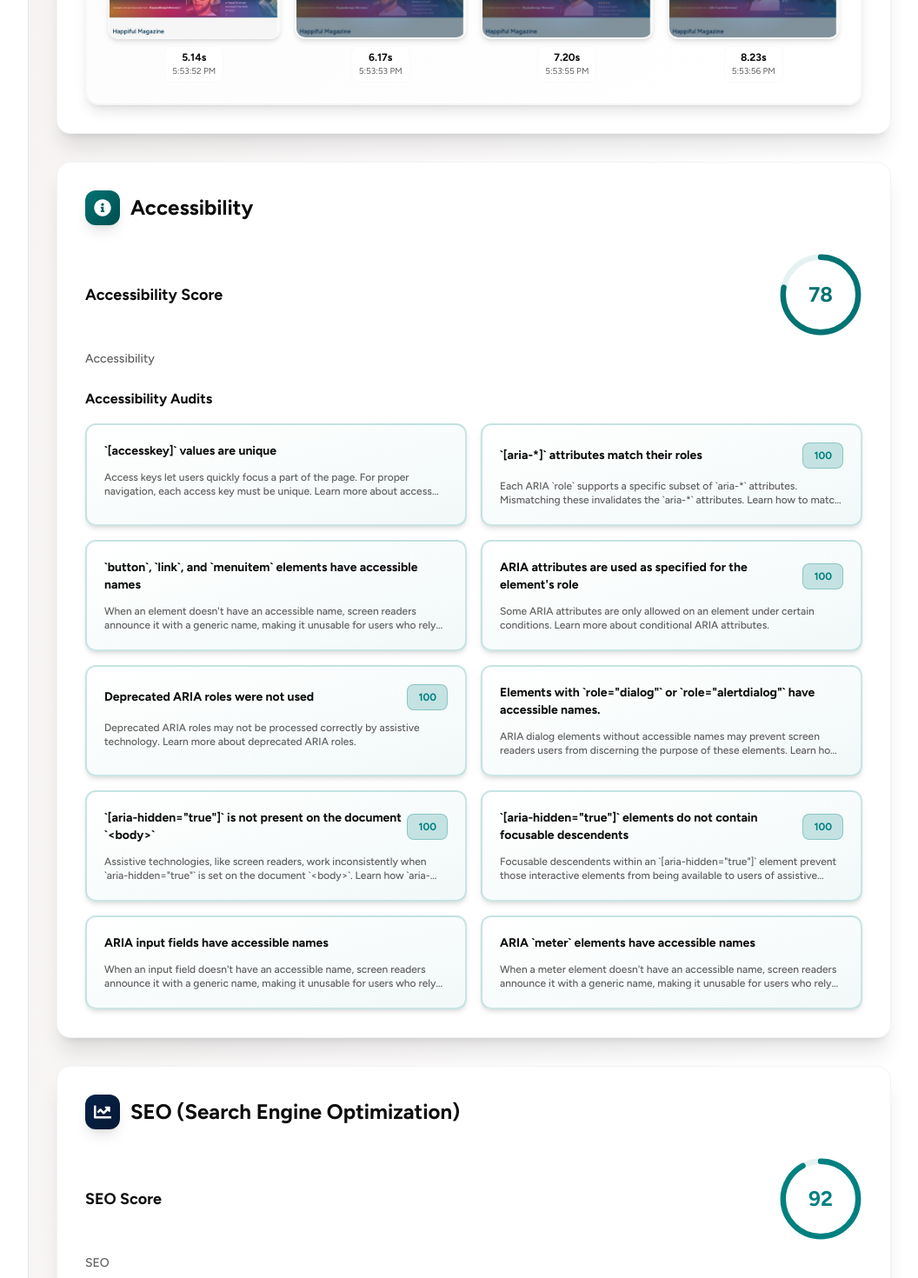
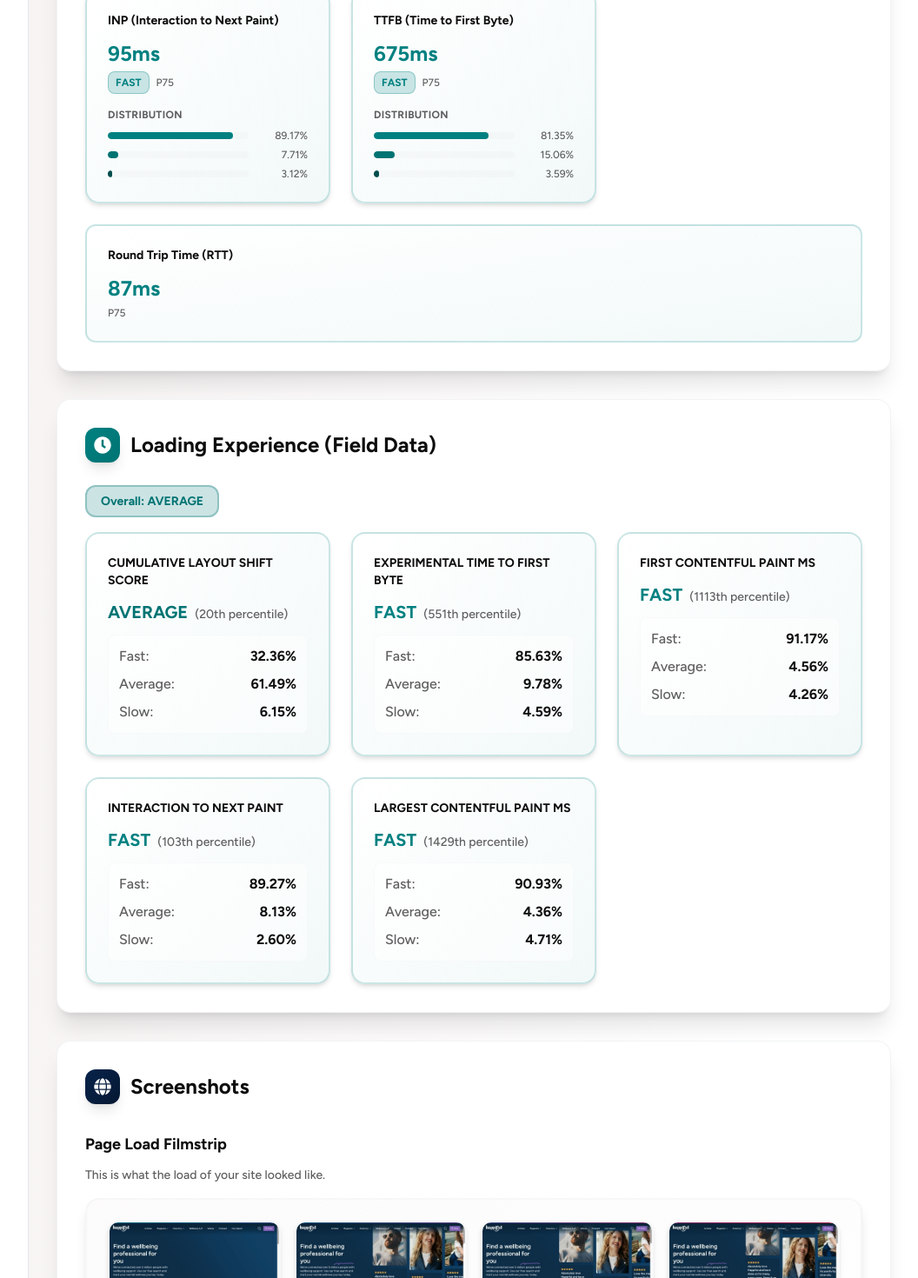
Before and after one commit to shreyanshgohil/pagematrixfrontend-new, a Next.js app: page /reports/1 in a window 1280 px wide. Shown: the part 2220-3690 px from the top of the page at 87% size, without its empty margins (223-1279 px from the left). Built offline with nearby package versions, Linux system fonts and the light colour scheme; no server answers.

Commit message:
feat: done

```diff
--- a/src/components/reports/AccessibilitySection.jsx
+++ b/src/components/reports/AccessibilitySection.jsx
@@ -15,8 +15,8 @@ const AccessibilitySection = ({ accessibilityData }) => {
         </div>
         <div className="text-center py-8">
           <p className="text-brand-gray-500 font-medium">
-            Accessibility data not available in this report. Enable accessibility
-            category in Lighthouse to see this data.
+            Accessibility data not available in this report. Enable
+            accessibility category in Lighthouse to see this data.
           </p>
         </div>
       </div>
@@ -70,7 +70,9 @@ const AccessibilitySection = ({ accessibilityData }) => {
                         : "#004d4d"
                     }
                     strokeWidth="8"
-                    strokeDasharray={`${(accessibilityScore / 100) * 339.29} 339.29`}
+                    strokeDasharray={`${
+                      (accessibilityScore / 100) * 339.29
+                    } 339.29`}
                     strokeLinecap="round"
                   />
                 </svg>
@@ -90,9 +92,6 @@ const AccessibilitySection = ({ accessibilityData }) => {
               </div>
             </div>
           </div>
-          <p className="text-sm text-brand-gray-500 font-medium">
-            {accessibilityData.lighthouseResult.categories.accessibility.title}
-          </p>
         </div>
 
         {/* Accessibility Audits */}
--- a/src/components/reports/BestPracticesSection.jsx
+++ b/src/components/reports/BestPracticesSection.jsx
@@ -24,8 +24,7 @@ const BestPracticesSection = ({ bestPracticesData }) => {
   }
 
   const bestPracticesScore =
-    bestPracticesData.lighthouseResult.categories["best-practices"].score *
-    100;
+    bestPracticesData.lighthouseResult.categories["best-practices"].score * 100;
 
   return (
     <div className="bg-white rounded-2xl shadow-xl border border-brand-gray-400/50 p-8 mb-8 backdrop-blur-sm">
@@ -71,7 +70,9 @@ const BestPracticesSection = ({ bestPracticesData }) => {
                         : "#004d4d"
                     }
                     strokeWidth="8"
-                    strokeDasharray={`${(bestPracticesScore / 100) * 339.29} 339.29`}
+                    strokeDasharray={`${
+                      (bestPracticesScore / 100) * 339.29
+                    } 339.29`}
                     strokeLinecap="round"
                   />
                 </svg>
@@ -91,12 +92,6 @@ const BestPracticesSection = ({ bestPracticesData }) => {
               </div>
             </div>
           </div>
-          <p className="text-sm text-brand-gray-500 font-medium">
-            {
-              bestPracticesData.lighthouseResult.categories["best-practices"]
-                .title
-            }
-          </p>
         </div>
 
         {/* Best Practices Audits */}
--- a/src/components/reports/CruxSection.jsx
+++ b/src/components/reports/CruxSection.jsx
@@ -218,7 +218,7 @@ const CruxSection = ({ cruxData }) => {
                     </div>
                     <div className="space-y-1.5">
                       {metric.histogram.map((bin, idx) => {
-                        const percentage = (bin.density * 100).toFixed(1);
+                        const percentage = (bin.density * 100).toFixed(2);
                         const range =
                           bin.end !== undefined
                             ? `${bin.start} - ${bin.end}`
--- a/src/components/reports/LoadingExperience.jsx
+++ b/src/components/reports/LoadingExperience.jsx
@@ -83,7 +83,7 @@ const LoadingExperience = ({ normalData }) => {
                       Fast: {metric.good}
                     </span>
                     <span className="text-brand-blue-900 font-bold">
-                      {metric.distributions?.[0]?.proportion * 100}%
+                      {((metric.distributions?.[0]?.proportion || 0) * 100).toFixed(2)}%
                     </span>
                   </div>
                   <div className="flex justify-between">
@@ -91,7 +91,7 @@ const LoadingExperience = ({ normalData }) => {
                       Average: {metric.average}
                     </span>
                     <span className="text-brand-blue-900 font-bold">
-                      {metric.distributions?.[1]?.proportion * 100}%
+                      {((metric.distributions?.[1]?.proportion || 0) * 100).toFixed(2)}%
                     </span>
                   </div>
                   <div className="flex justify-between">
@@ -99,7 +99,7 @@ const LoadingExperience = ({ normalData }) => {
                       Slow: {metric.poor}
                     </span>
                     <span className="text-brand-blue-900 font-bold">
-                      {metric.distributions?.[2]?.proportion * 100}%
+                      {((metric.distributions?.[2]?.proportion || 0) * 100).toFixed(2)}%
                     </span>
                   </div>
                 </div>
--- a/src/components/reports/OriginLoadingExperience.jsx
+++ b/src/components/reports/OriginLoadingExperience.jsx
@@ -78,7 +78,7 @@ const OriginLoadingExperience = ({ normalData }) => {
                             : "All"}
                         </span>
                         <span className="text-brand-blue-900 font-bold">
-                          {(dist.proportion * 100).toFixed(1)}%
+                          {(dist.proportion * 100).toFixed(2)}%
                         </span>
                       </div>
                     ))}
--- a/src/components/reports/SEOSection.jsx
+++ b/src/components/reports/SEOSection.jsx
@@ -87,9 +87,6 @@ const SEOSection = ({ seoData }) => {
               </div>
             </div>
           </div>
-          <p className="text-sm text-brand-gray-500 font-medium">
-            {seoData.lighthouseResult.categories.seo.title}
-          </p>
         </div>
 
         {/* SEO Audits */}
@@ -102,8 +99,7 @@ const SEOSection = ({ seoData }) => {
               {seoData.lighthouseResult.categories.seo.auditRefs
                 .slice(0, 10)
                 .map((auditRef, index) => {
-                  const audit =
-                    seoData.lighthouseResult?.audits?.[auditRef.id];
+                  const audit = seoData.lighthouseResult?.audits?.[auditRef.id];
                   if (!audit) return null;
 
                   return (
--- a/src/pages/reports/[id].js
+++ b/src/pages/reports/[id].js
@@ -121,44 +121,44 @@ const ReportDetail = () => {
               </div>
             </div>
 
-            {/* Section 2: Performance Score Overview */}
+            {/* Section 1: Performance Score Overview - Main score, most important */}
             <PerformanceScoreOverview normalData={normalData} />
 
-            {/* Section 3: Core Web Vitals */}
+            {/* Section 2: Core Web Vitals - Critical user experience metrics */}
             <CoreWebVitals normalData={normalData} />
 
-            {/* Section 4: Additional Performance Metrics */}
+            {/* Section 3: Additional Performance Metrics - Supporting performance data */}
             <AdditionalMetrics normalData={normalData} />
 
-            {/* Section 5: Screenshots */}
+            {/* Section 4: Chrome User Experience Report (CrUX) - Real user data, very valuable */}
+            <CruxSection cruxData={cruxData} />
+
+            {/* Section 5: Loading Experience (Field Data) - Real user metrics */}
+            <LoadingExperience normalData={normalData} />
+
+            {/* Section 6: Screenshots - Visual representation of page load */}
             <ScreenshotsSection normalData={normalData} />
 
-            {/* Section 6: Accessibility */}
+            {/* Section 7: Accessibility - Important for compliance and usability */}
             <AccessibilitySection accessibilityData={accessibilityData} />
 
-            {/* Section 7: SEO */}
+            {/* Section 8: SEO - Important for search visibility */}
             <SEOSection seoData={seoData} />
 
-            {/* Section 8: Best Practices */}
+            {/* Section 9: Best Practices - Security and best practices */}
             <BestPracticesSection bestPracticesData={bestPracticesData} />
 
-            {/* Section 9: Chrome User Experience Report (CrUX) */}
-            <CruxSection cruxData={cruxData} />
+            {/* Section 10: Origin Loading Experience - Origin-level field data */}
+            <OriginLoadingExperience normalData={normalData} />
 
-            {/* Section 10: Loading Experience */}
-            <LoadingExperience normalData={normalData} />
-
-            {/* Section 11: Diagnostics */}
+            {/* Section 11: Diagnostics - Technical diagnostic information */}
             <DiagnosticsSection normalData={normalData} />
 
-            {/* Section 12: Network Requests */}
+            {/* Section 12: Network Requests - Detailed network request data */}
             <NetworkRequests normalData={normalData} />
 
-            {/* Section 13: All Performance Audits */}
+            {/* Section 13: All Performance Audits - Complete audit details */}
             <PerformanceAudits normalData={normalData} />
-
-            {/* Section 14: Origin Loading Experience */}
-            <OriginLoadingExperience normalData={normalData} />
           </div>
         </div>
       </DashboardLayout>
```
